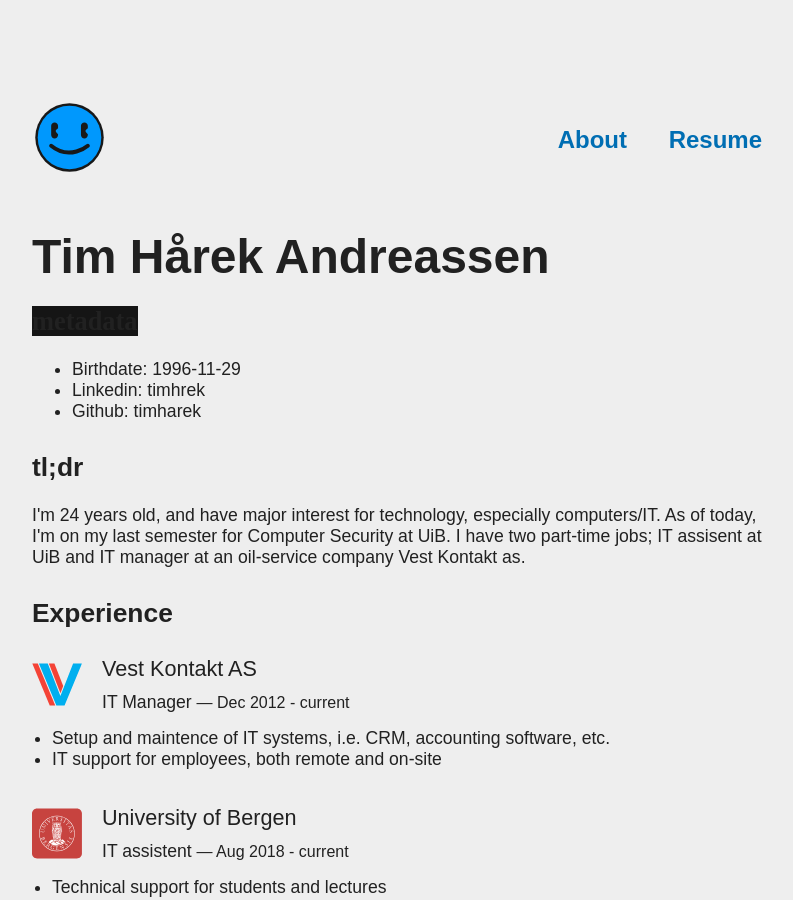
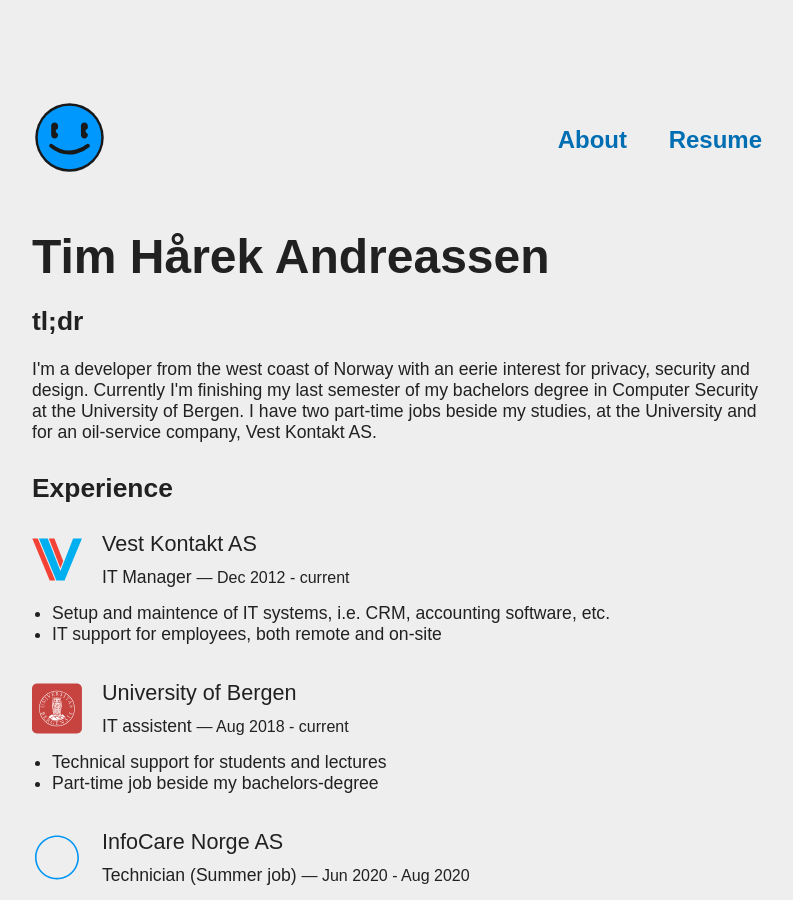
Before and after one commit to timharek/timharek.no, a Jekyll site: the page built from pages/resume.html, in a window 1280 px wide and 900 px high. Shown: the whole window, without its empty margins (238-1031 px from the left). Built offline with Jekyll 4.4.1, drawn with Linux system fonts in a browser that asks for light colours; some web fonts are replaced.

Commit message:
chore: Removed info section of resume

```diff
--- a/_data/resume.yml
+++ b/_data/resume.yml
@@ -1,10 +1,7 @@
-info:
-    birthdate: 1996-11-29
-    linkedin: timhrek
-    github: timharek
 tldr:
-    "I'm 24 years old, and have major interest for technology, especially computers/IT. As of today, I'm on my last semester for Computer Security at UiB. I
-    have two part-time jobs; IT assisent at UiB and IT manager at an oil-service company Vest Kontakt as."
+    I'm a developer from the west coast of Norway with an eerie interest for privacy, security and design. Currently I'm finishing my last semester of my
+    bachelors degree in Computer Security at the University of Bergen. I have two part-time jobs beside my studies, at the University and for an oil-service
+    company, Vest Kontakt AS.
 experience:
     - name: Vest Kontakt AS
       role: IT Manager
--- a/pages/resume.html
+++ b/pages/resume.html
@@ -5,18 +5,12 @@ permalink: /resume
 menu: main
 ---
 
+{% assign resume = site.data.resume %}
+
 <div class="resume">
+
     <h1>Tim Hårek Andreassen</h1>
-    <div class="info">
-        <h2>
-            <code class="language-plaintext highlighter-rouge">metadata</code>
-        </h2>
-        <ul>
-            {% for info in site.data.resume.info %}
-            <li>{{ info[0] | capitalize }}: {{ info[1] }}</li>
-            {% endfor %}
-        </ul>
-    </div>
+
     <div class="tldr">
         <h2>tl;dr</h2>
         <p>{{ site.data.resume.tldr }}</p>
```
